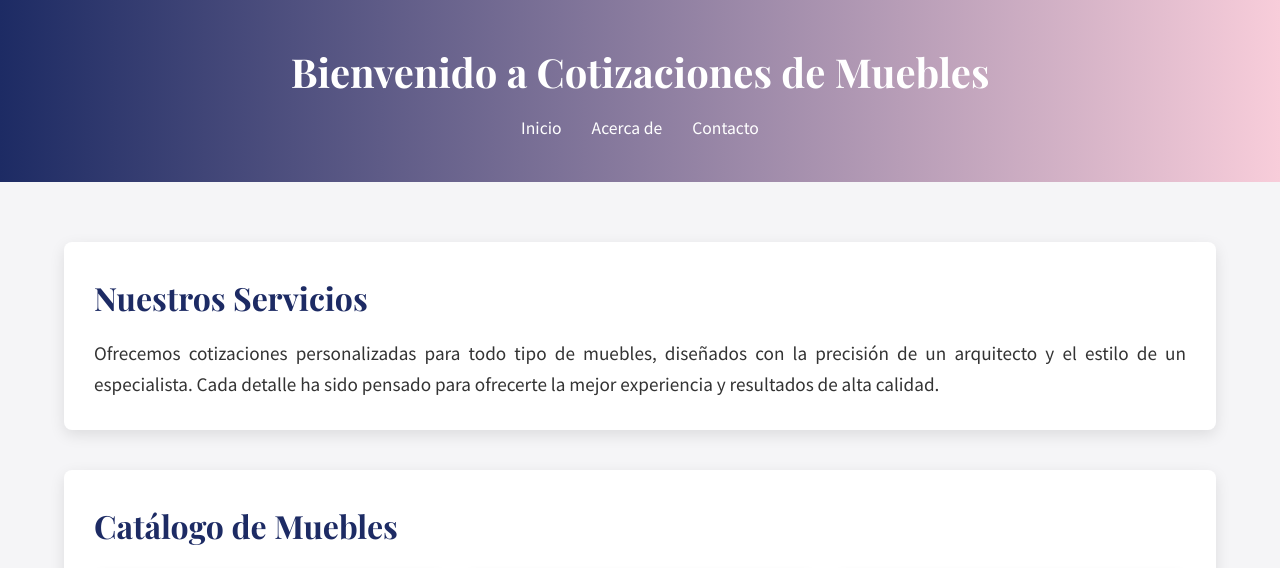
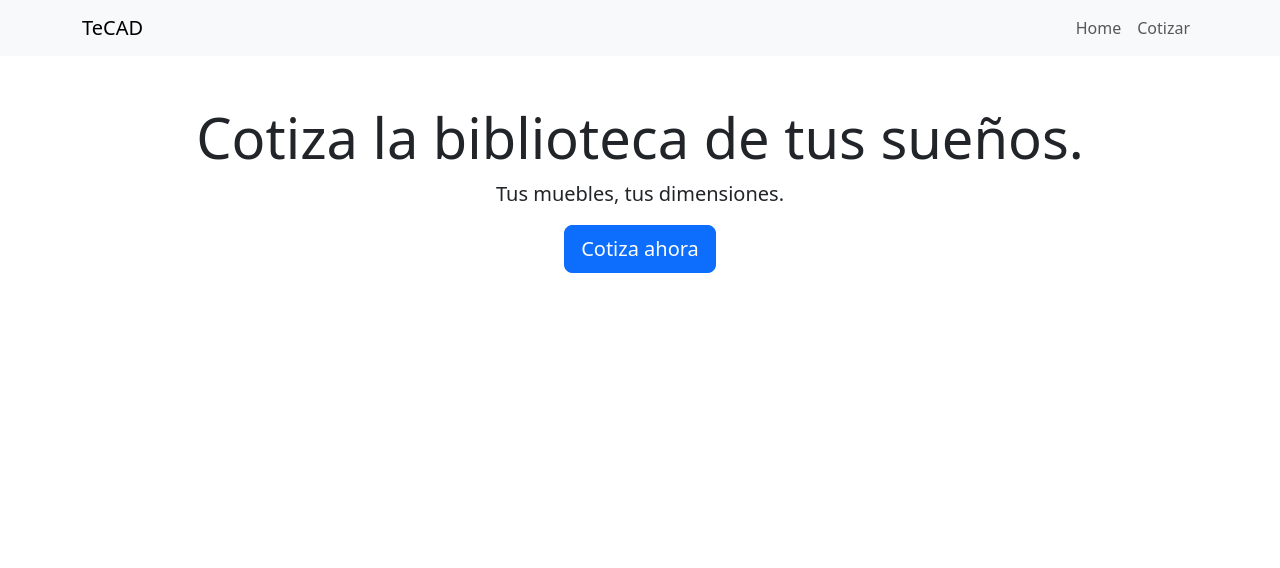
Before and after one commit to dfbello/BiblioTQ-web, a Django app: page / in a window 1280 px wide. Shown: the top 568 px of the page. After the commit the page ends 273 px from the top, so only its background shows below. Run offline with Django 5.2, Linux system fonts and the light colour scheme.

Commit message:
new look, add shop page

```diff
--- a/BiblioTQ/settings.py
+++ b/BiblioTQ/settings.py
@@ -21,6 +21,8 @@ pymysql.install_as_MySQLdb()
 # Build paths inside the project like this: BASE_DIR / 'subdir'.
 BASE_DIR = Path(__file__).resolve().parent.parent
 
+STATIC_URL = '/static/'
+STATICFILES_DIRS = [os.path.join(BASE_DIR, 'static')]
 
 # Quick-start development settings - unsuitable for production
 # See https://docs.djangoproject.com/en/5.1/howto/deployment/checklist/
--- a/price/templates/home.html
+++ b/price/templates/home.html
@@ -2,200 +2,39 @@
 <html lang="es">
 <head>
     <meta charset="UTF-8">
-    <meta name="viewport" content="width=device-width, initial-scale=1.0">
-    <title>Home - Cotizaciones de Muebles</title>
-    <!-- Fuentes elegantes de Google Fonts -->
-    <link rel="preconnect" href="https://fonts.gstatic.com">
-    <link href="https://fonts.googleapis.com/css2?family=Playfair+Display:wght@400;700&family=Source+Sans+Pro:wght@400;600&display=swap" rel="stylesheet">
-    <style>
-        /* Reset básico */
-        * {
-            margin: 0;
-            padding: 0;
-            box-sizing: border-box;
-        }
-        body {
-            font-family: 'Source Sans Pro', sans-serif;
-            line-height: 1.6;
-            background: #f5f5f7;
-            color: #333;
-        }
-        .container {
-            width: 90%;
-            max-width: 1200px;
-            margin: auto;
-            padding: 20px 0;
-        }
-        header {
-            background: linear-gradient(to right, #1d2b64, #f8cdda);
-            color: #fff;
-            padding: 20px 0;
-        }
-        header h1 {
-            font-family: 'Playfair Display', serif;
-            font-size: 2.5rem;
-            text-align: center;
-            margin-bottom: 10px;
-        }
-        nav ul {
-            display: flex;
-            justify-content: center;
-            list-style: none;
-            gap: 30px;
-            margin-top: 10px;
-        }
-        nav ul li a {
-            color: #fff;
-            text-decoration: none;
-            font-size: 1.1rem;
-            transition: color 0.3s ease;
-        }
-        nav ul li a:hover {
-            color: #ffeb3b;
-        }
-        main {
-            padding: 40px 0;
-        }
-        .intro, .catalogo {
-            margin-bottom: 40px;
-            background: #fff;
-            padding: 30px;
-            border-radius: 8px;
-            box-shadow: 0px 5px 15px rgba(0, 0, 0, 0.1);
-        }
-        .intro h2, .catalogo h2 {
-            font-family: 'Playfair Display', serif;
-            font-size: 2rem;
-            margin-bottom: 15px;
-            color: #1d2b64;
-        }
-        .intro p {
-            font-size: 1.2rem;
-            text-align: justify;
-        }
-        .catalog {
-            display: flex;
-            flex-wrap: wrap;
-            justify-content: space-around;
-            gap: 20px;
-            margin-top: 20px;
-        }
-        .item {
-            background: #fafafa;
-            border-radius: 8px;
-            overflow: hidden;
-            flex: 1 1 300px;
-            box-shadow: 0px 3px 10px rgba(0, 0, 0, 0.1);
-            transition: transform 0.3s ease;
-        }
-        .item:hover {
-            transform: translateY(-5px);
-        }
-        .item img {
-            width: 100%;
-            height: auto;
-            display: block;
-        }
-        .item h3 {
-            font-family: 'Playfair Display', serif;
-            font-size: 1.5rem;
-            margin: 15px;
-            color: #1d2b64;
-        }
-        .item p {
-            font-size: 1rem;
-            margin: 0 15px 15px;
-            color: #555;
-        }
-        footer {
-            background: #1d2b64;
-            color: #fff;
-            text-align: center;
-            padding: 20px 0;
-            margin-top: 40px;
-        }
-        footer p {
-            font-size: 0.9rem;
-        }
-        /* Responsividad */
-        @media (max-width: 768px) {
-            nav ul {
-                flex-direction: column;
-                gap: 15px;
-            }
-            .catalog {
-                flex-direction: column;
-                align-items: center;
-            }
-        }
-    </style>
+    <meta name="viewport" content="width=device-width, initial-scale=1">
+    <title>TeCAD</title>
+    <link href="https://cdn.jsdelivr.net/npm/bootstrap@5.3.2/dist/css/bootstrap.min.css" rel="stylesheet">
 </head>
 <body>
-    <header>
+
+    <!-- Navbar -->
+    <nav class="navbar navbar-expand-lg navbar-light bg-light">
         <div class="container">
-            <h1>Bienvenido a Cotizaciones de Muebles</h1>
-            <nav>
-                <ul>
-                    <li><a href="index.html">Inicio</a></li>
-                    <li><a href="about.html">Acerca de</a></li>
-                    <li><a href="contact.html">Contacto</a></li>
+            <a class="navbar-brand" href="{% url 'landing' %}">TeCAD</a>
+            <button class="navbar-toggler" type="button" data-bs-toggle="collapse" data-bs-target="#navbarNav">
+                <span class="navbar-toggler-icon"></span>
+            </button>
+            <div class="collapse navbar-collapse" id="navbarNav">
+                <ul class="navbar-nav ms-auto">
+                    <li class="nav-item">
+                        <a class="nav-link" href="{% url 'landing' %}">Home</a>
+                    </li>
+                    <li class="nav-item">
+                        <a class="nav-link" href="{% url 'shop' %}">Cotizar</a>
+                    </li>
                 </ul>
-            </nav>
+            </div>
         </div>
-    </header>
-    <main>
-        <div class="container">
-            <section class="intro">
-                <h2>Nuestros Servicios</h2>
-                <p>
-                    Ofrecemos cotizaciones personalizadas para todo tipo de muebles, diseñados con la precisión de un arquitecto y el estilo de un especialista. Cada detalle ha sido pensado para ofrecerte la mejor experiencia y resultados de alta calidad.
-                </p>
-            </section>
-            <section class="catalogo">
-                <h2>Catálogo de Muebles</h2>
-                <div class="catalog">
-                    <div class="item">
-                        <img src="images/sofa.jpg" alt="Sofá">
-                        <h3>Sofá</h3>
-                        <p>Diseño moderno y elegante para los espacios más exigentes.</p>
-                    </div>
-                    <div class="item">
-                        <img src="images/mesa.jpg" alt="Mesa">
-                        <h3>Mesa</h3>
-                        <p>Materiales de alta calidad que se adaptan a cualquier ambiente.</p>
-                    </div>
-                    <div class="item">
-                        <img src="images/silla.jpg" alt="Silla">
-                        <h3>Silla</h3>
-                        <p>Ergonomía y estilo en perfecta armonía.</p>
-                    </div>
-                </div>
-            </section>
-        </div>
-    </main>
-    <footer>
-        <div class="container">
-            <p>&copy; 2023 Cotizaciones de Muebles. Todos los derechos reservados.</p>
-        </div>
-    <section class="dimensions-form">
-        <h2>Agregar Dimensiones</h2>
-        <form action="" method="post">
-            {% csrf_token %}
-            <div>
-                <label for="ancho">Ancho:</label>
-                <input type="number" id="ancho" name="ancho" step="0.01" required>
-            </div>
-            <div>
-                <label for="alto">Alto:</label>
-                <input type="number" id="alto" name="alto" step="0.01" required>
-            </div>
-            <div>
-                <label for="profundidad">Profundidad:</label>
-                <input type="number" id="profundidad" name="profundidad" step="0.01" required>
-            </div>
-            <button type="submit">Agregar</button>
-        </form>
-    </section>
-    </footer>
+    </nav>
+
+    <!-- Main Content Block -->
+    <div class="container mt-5">
+        {% block content %}
+        <!-- Child templates will insert content here -->
+        {% endblock %}
+    </div>
+
+    <script src="https://cdn.jsdelivr.net/npm/bootstrap@5.3.2/dist/js/bootstrap.bundle.min.js"></script>
 </body>
 </html>
--- /dev/null
+++ b/price/templates/landing.html
@@ -0,0 +1,9 @@
+{% extends 'home.html' %}
+
+{% block content %}
+<div class="container text-center mt-5">
+    <h1 class="display-4">Cotiza la biblioteca de tus sueños.</h1>
+    <p class="lead">Tus muebles, tus dimensiones.</p>
+    <a href="{% url 'shop' %}" class="btn btn-primary btn-lg">Cotiza ahora</a>
+</div>
+{% endblock %}
--- a/price/urls.py
+++ b/price/urls.py
@@ -2,5 +2,6 @@ from django.urls import path
 from . import views
 
 urlpatterns = [
-    path('', views.home, name='home'),
+    path('', views.landing, name='landing'),
+    path('shop/', views.shop, name='shop'),
 ]
--- a/price/views.py
+++ b/price/views.py
@@ -1,5 +1,14 @@
 from django.shortcuts import render, redirect
 from .models import Cotizacion
+
+
+# Define bookshelf models (Hardcoded since they won't be in the DB)
+BOOKSHELF_MODELS = [
+    {"id": 1, "name": "Modelo 1", "description": "A sturdy oak bookshelf.", "image_url": "/static/images/Modelo1.jpg"},
+    {"id": 2, "name": "Modelo 2", "description": "A sleek glass bookshelf.", "image_url": "/static/images/Modelo2.png"},
+    {"id": 3, "name": "Modelo 3", "description": "A strong metal bookshelf.", "image_url": "/static/images/Modelo3.png"},
+]
+
 
 def home(request):
     if request.method == 'POST':
@@ -20,3 +29,34 @@ def home(request):
         nueva_cotizacion.save()
         return redirect('home')
     return render(request, 'home.html')
+
+
+def landing(request):
+    return render(request, 'landing.html')
+
+
+def shop(request):
+    if request.method == 'POST':
+        try:
+            model_id = int(request.POST.get("model_id"))
+            selected_model = next((m for m in BOOKSHELF_MODELS if m["id"] == model_id), None)
+            ancho = float(request.POST.get('ancho'))
+            alto = float(request.POST.get('alto'))
+            profundidad = float(request.POST.get('profundidad'))
+        except (ValueError, TypeError):
+            return render(request, 'shop.html', {'models': BOOKSHELF_MODELS, 'error': 'Valores inválidos'})
+
+        if not selected_model:
+            return render(request, 'shop.html', {'models': BOOKSHELF_MODELS, 'error': 'Seleccione un modelo válido'})
+
+        nueva_cotizacion = Cotizacion(
+            total=0,
+            detalles=f"Cotización para {selected_model['name']}",
+            ancho=ancho,
+            alto=alto,
+            profundidad=profundidad,
+        )
+        nueva_cotizacion.save()
+        return redirect('shop')
+
+    return render(request, 'shop.html', {'models': BOOKSHELF_MODELS})
```
Also changed, not shown: docker-compose.yaml (added, +8 -0 lines), price/templates/shop.html (added, +70 -0 lines), static/images/Modelo1.jpg (added), static/images/Modelo2.png (added), static/images/Modelo3.png (added).
